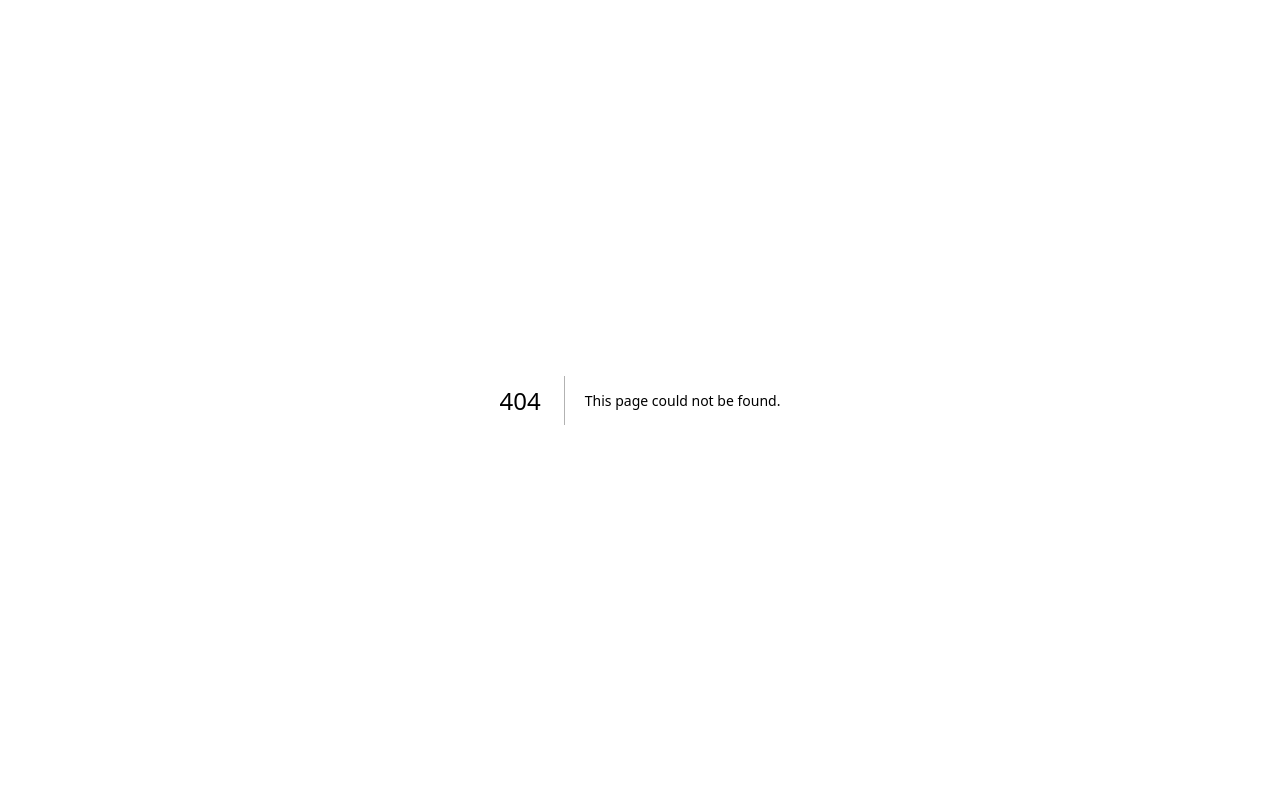
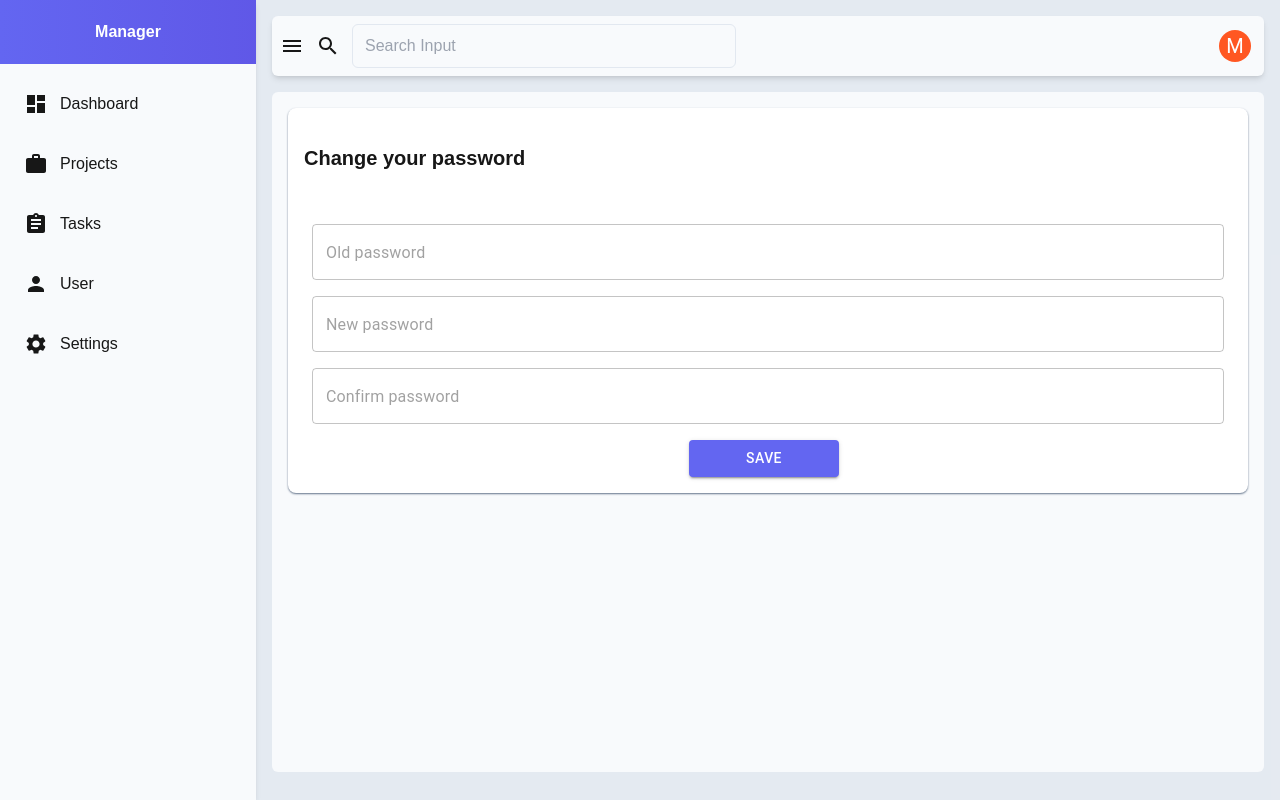
Before and after one commit to nhanbui-rikai/project-manager-app, a Next.js app: page /password in a window 1280 px wide. Before the commit this address had no page. Built offline with nearby package versions, Linux system fonts and the light colour scheme.

Commit message:
Create UI change password

```diff
--- /dev/null
+++ b/app/(dashboard)/password/page.tsx
@@ -0,0 +1,107 @@
+"use client";
+import { joiResolver } from "@hookform/resolvers/joi";
+import { Button, TextField } from "@mui/material";
+import React from "react";
+import { Controller, useForm } from "react-hook-form";
+import validation from "./validation";
+
+export default function Password() {
+  const form = useForm({
+    defaultValues: {
+      oldPassword: "",
+      newPassword: "",
+      confirmPassword: "",
+    },
+    resolver: joiResolver(validation),
+    mode: "onSubmit",
+    reValidateMode: "onBlur",
+  });
+
+  const handleChangePassword = ({
+    oldPassword,
+    newPassword,
+    confirmPassword,
+  }: {
+    oldPassword: string;
+    newPassword: string;
+    confirmPassword: string;
+  }) => {
+    console.log(oldPassword);
+    console.log(newPassword);
+    console.log(confirmPassword);
+  };
+
+  return (
+    <div>
+      <div className="flex-1">
+        <form
+          onSubmit={form.handleSubmit(handleChangePassword)}
+          className="px-4 rounded-lg bg-white shadow-sm shadow-slate-500 py-4 h-full"
+        >
+          <div className="flex flex-col">
+            <h2 className="font-bold py-5 text-xl">Change your password</h2>
+          </div>
+
+          <div className="flex flex-col gap-4 mt-4 py-4">
+            <div className="flex-1 px-2">
+              <Controller
+                name="oldPassword"
+                control={form.control}
+                render={({ field, fieldState: { error } }) => (
+                  <TextField
+                    error={Boolean(error)}
+                    helperText={error ? error.message : ""}
+                    value={field.value}
+                    onChange={field.onChange}
+                    type="password"
+                    sx={{ width: "100%" }}
+                    placeholder="Old password"
+                  />
+                )}
+              />
+            </div>
+            <div className="flex-1 px-2">
+              <Controller
+                name="newPassword"
+                control={form.control}
+                render={({ field, fieldState: { error } }) => (
+                  <TextField
+                    error={Boolean(error)}
+                    helperText={error ? error.message : ""}
+                    value={field.value}
+                    onChange={field.onChange}
+                    type="password"
+                    sx={{ width: "100%" }}
+                    placeholder="New password"
+                  />
+                )}
+              />
+            </div>
+            <div className="flex-1 px-2">
+              <Controller
+                name="confirmPassword"
+                control={form.control}
+                render={({ field, fieldState: { error } }) => (
+                  <TextField
+                    error={Boolean(error)}
+                    helperText={error ? error.message : ""}
+                    value={field.value}
+                    onChange={field.onChange}
+                    type="password"
+                    sx={{ width: "100%" }}
+                    placeholder="Confirm password"
+                  />
+                )}
+              />
+            </div>
+          </div>
+          <div className="mr-2 flex justify-center">
+            <Button type="submit" className="mt-5" variant="contained" sx={{ width: 150, bgcolor: "#6366f1" }}>
+              Save
+            </Button>
+          </div>
+        </form>
+      </div>
+    </div>
+  );
+}
--- /dev/null
+++ b/app/(dashboard)/password/validation.ts
@@ -0,0 +1,24 @@
+import Joi from "joi";
+
+const validation = Joi.object({
+  oldPassword: Joi.string(),
+  newPassword: Joi.string()
+    .min(6)
+    .pattern(new RegExp("(?=.*[a-z])")) // Chữ cái thường
+    .pattern(new RegExp("(?=.*[A-Z])")) // Chữ cái hoa
+    .pattern(new RegExp("(?=.*\\d)")) // Số
+    .pattern(new RegExp("(?=.*[!@#$%^&*])")) // Ký tự đặc biệt
+    .required()
+    .label("new password")
+    .messages({
+      "string.pattern.base":
+        "Password must include at least one lowercase letter, one uppercase letter, one number, and one special character.",
+    }),
+  confirmPassword: Joi.any()
+    .equal(Joi.ref("newPassword"))
+    .required()
+    .label("confirm password")
+    .messages({ "any.only": "Password and confirm password must match" }),
+});
+
+export default validation;
--- a/components/AppSideBar/AccountSettingMenu.tsx
+++ b/components/AppSideBar/AccountSettingMenu.tsx
@@ -1,6 +1,5 @@
 "use client";
 
-import * as React from "react";
 import Box from "@mui/material/Box";
 import Avatar from "@mui/material/Avatar";
 import Menu from "@mui/material/Menu";
@@ -14,9 +13,13 @@ import PersonAdd from "@mui/icons-material/PersonAdd";
 import Settings from "@mui/icons-material/Settings";
 import Logout from "@mui/icons-material/Logout";
 import { deepOrange } from "@mui/material/colors";
+import Link from "next/link";
+import { Fragment, useState } from "react";
+import LockIcon from "@mui/icons-material/Lock";
+import { useForm } from "react-hook-form";
 
 export default function AccountSettingMenu() {
-  const [anchorEl, setAnchorEl] = React.useState<null | HTMLElement>(null);
+  const [anchorEl, setAnchorEl] = useState<null | HTMLElement>(null);
   const open = Boolean(anchorEl);
   const handleClick = (event: React.MouseEvent<HTMLElement>) => {
     setAnchorEl(event.currentTarget);
@@ -24,8 +27,9 @@ export default function AccountSettingMenu() {
   const handleClose = () => {
     setAnchorEl(null);
   };
+
   return (
-    <React.Fragment>
+    <Fragment>
       <Box sx={{ display: "flex", alignItems: "center", textAlign: "center" }}>
         <Tooltip title="Account settings">
           <IconButton
@@ -77,9 +81,11 @@ export default function AccountSettingMenu() {
         transformOrigin={{ horizontal: "right", vertical: "top" }}
         anchorOrigin={{ horizontal: "right", vertical: "bottom" }}
       >
-        <MenuItem onClick={handleClose}>
+        <Link href={"/profile"}>
+          <MenuItem>
             <Avatar /> Profile
           </MenuItem>
+        </Link>
         <MenuItem onClick={handleClose}>
           <Avatar /> My account
         </MenuItem>
@@ -90,12 +96,14 @@ export default function AccountSettingMenu() {
           </ListItemIcon>
           Add another account
         </MenuItem>
+        <Link href={"/password"}>
           <MenuItem onClick={handleClose}>
             <ListItemIcon>
-            <Settings fontSize="small" />
+              <LockIcon fontSize="small" />
             </ListItemIcon>
-          Settings
+            Password
           </MenuItem>
+        </Link>
         <MenuItem onClick={handleClose}>
           <ListItemIcon>
             <Logout fontSize="small" />
@@ -103,6 +111,6 @@ export default function AccountSettingMenu() {
           Logout
         </MenuItem>
       </Menu>
-    </React.Fragment>
+    </Fragment>
   );
 }
```
Lines whose indentation alone changed are shown as unchanged.
